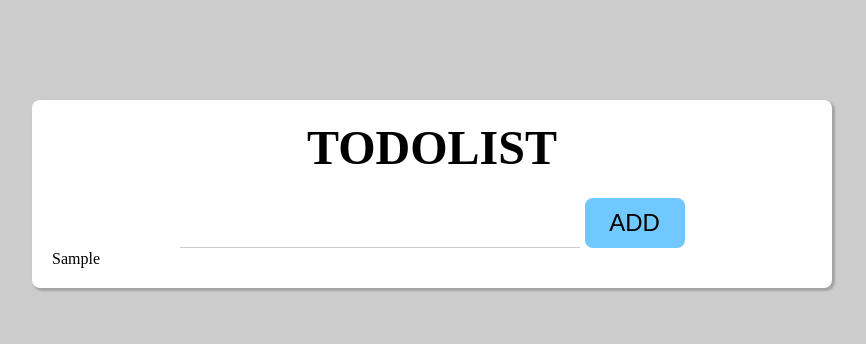
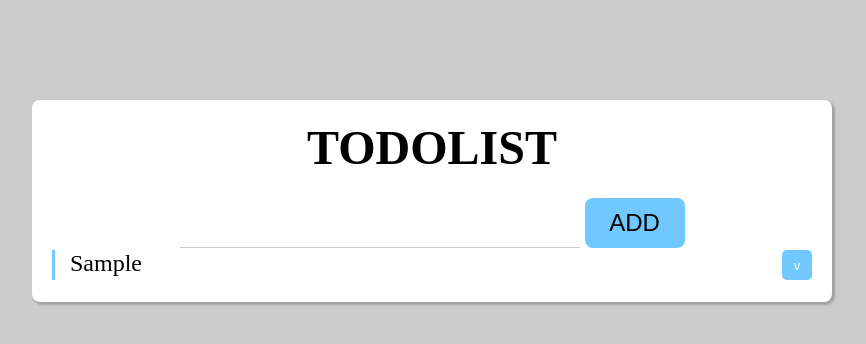
Before and after one commit to kqjatjr/Todo, a website: page public/index.html in a window 1280 px wide. Both pictures are taken after typing "Sample" into the empty fields and a click on the button "ADD". Shown: the whole page, without its empty margins (208-1074 px from the left). Drawn offline with Linux system fonts and the light colour scheme.

Commit message:
todo 아이템 마크업 추가

```diff
--- a/public/index.html
+++ b/public/index.html
@@ -69,10 +69,29 @@
             }
             .todolist .todolist_todo-list .todolist_todo-wrapper {
                 display: block;
-                width: 100%;
-                padding: 0px;
+                height: 30px;
                 margin: 0px;
+                font-size: 24px;
+                display: flex;
+                justify-content: space-between;
+                border-left: 3px solid #70C8FF;
+                margin-bottom: 2px;
             }
+            .todolist .todolist_todo-list .todolist_todo-wrapper .todolist_todo-title {
+                margin-left: 15px;
+            }
+            .todolist .todolist_todo-list .todolist_todo-wrapper .todolist_todo-done-button {
+                width: 30px;
+                height: 30px;
+                color: white;
+                background-color: #70C8FF;
+                border: none;
+                border-radius: 5px;
+            }
+            .todolist .todolist_todo-list .todolist_todo-wrapper .todolist_todo-done-button:active {
+                background-color: #6DAED6;
+            }
+
         </style>
     </head>
     <body>
@@ -83,7 +102,6 @@
                 <button class="todolist_add-buttom" onclick="handleClickAdd()">ADD</button>
             </div>
             <ul class="todolist_todo-list">
-                <li class="todolist_todo-wrapper"></li>
             </ul>
         </div>
         <script type="text/javascript">
@@ -99,7 +117,7 @@
                 const $list = $todolist.querySelector('.todolist_todo-list')
                 let listStr = ''
                 for (const todo of todos){
-                    listStr += `<li>${todo}</li>`
+                    listStr += `<li class="todolist_todo-wrapper"><div class="todolist_todo-title">${todo}</div><button class="todolist_todo-done-button">v</button></li>`
                 }
                 $list.innerHTML = listStr
             }
```
